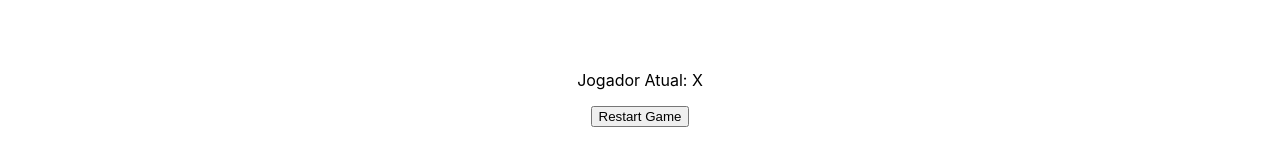
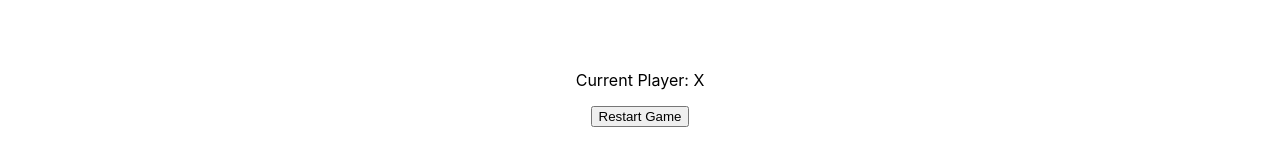
Before and after one commit to Fernot94/Bytes4Gamers-Final-Next, a Next.js app: page / in a window 1280 px wide. Both pictures are taken after a click on the picture 640 px from the left and 786 px from the top of the page. Shown: the part 488-648 px from the top of the page. Built offline with nearby package versions, Linux system fonts and the light colour scheme.

Commit message:
translated tic tac toe to english

```diff
--- a/pages/TicTacToe.js
+++ b/pages/TicTacToe.js
@@ -46,7 +46,7 @@ export function TicTacToe() {
           <p data-testid="gameover">Game Over!</p>
         ) : (
           <p>
-            Jogador Atual:{" "}
+            Current Player:{" "}
             <span data-testid="turn">{jogoDoGalo.jogadorAtual}</span>
           </p>
         )}
```
